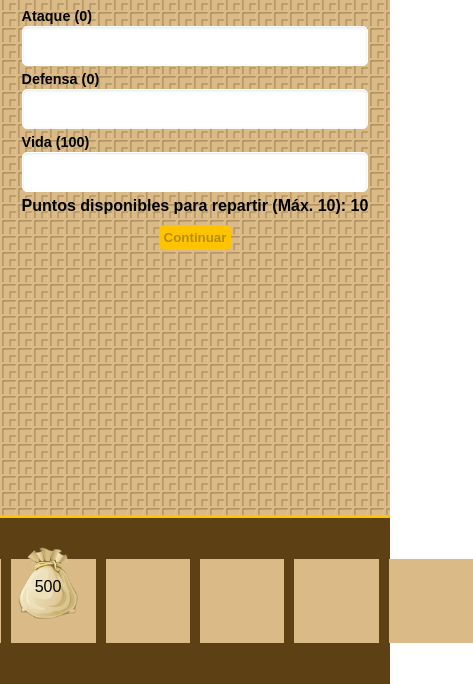
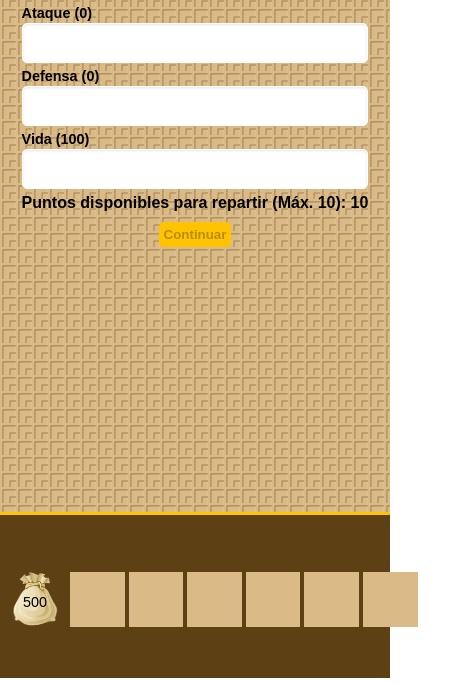
Before and after one commit to ronicleal/PROYECTO-RECUPERACION, a website built with Vite: page index.html in a window 390 px wide. Shown: the part 202-886 px from the top of the page, 473 px wide, since content can reach past the window. Built offline with nearby package versions, Linux system fonts and the light colour scheme.

Commit message:
🔥Fix correccion de media queries para iphone (css).

```diff
--- a/src/style.css
+++ b/src/style.css
@@ -739,7 +739,8 @@ input#nombre-jugador,#ataque-input,#defensa-input,#vida-input{
     }
 
     #monedero-container{
-        width: 70px;
+        width: 75px;
+        left: 5px;
     }
 
     #market-container {
@@ -770,7 +771,8 @@ input#nombre-jugador,#ataque-input,#defensa-input,#vida-input{
 @media screen and (max-width: 720px){
 
     #monedero-container{
-        width: 80px;
+        width: 75px;
+        left: 5px;
     }
 
     .stat-row {
@@ -802,13 +804,79 @@ input#nombre-jugador,#ataque-input,#defensa-input,#vida-input{
 
 }
 
+
+/*=======================================
+  DISEÑO RESPONSIVE: 480px (iPhone y similares)
+=========================================*/
+@media screen and (max-width: 480px){
+    header {
+        height: calc(10vh - 3px);
+    }
+
+    footer {
+        height: calc(20vh - 3px);
+        padding-bottom: env(safe-area-inset-bottom);
+    }
+
+    #inventory-container {
+        display: flex;
+        grid-template-columns: none;
+        flex-wrap: nowrap;
+        gap: 4px;
+        justify-content: flex-start;
+        width: 100%;
+        padding-left: 65px;
+    }
+
+    .inventory-slot {
+        width: 14vw;
+        height: 14vw;
+        max-width: 55px;
+        max-height: 55px;
+    }
+
+    #market-container {
+        grid-template-columns: repeat(2, 1fr);
+        gap: 10px;
+    }
+
+    .card-producto {
+        width: 100%;
+        padding: 8px;
+    }
+
+    #monedero-container{
+        width: 60px;
+        bottom: 5px;
+        left: 5px;
+        margin-bottom: env(safe-area-inset-bottom);
+        margin-left: env(safe-area-inset-left);
+    }
+
+    #dinero-actual {
+        font-size: 0.9rem;
+    }
+
+
+
+
+}
+
+
+
+
 /*=======================================
   DISEÑO RESPONSIVE: 360px (Móviles pequeños)
 =========================================*/
 @media screen and (max-width: 360px) {
     h1{
-        font-size: 1.5rem;
+        font-size: 1.3rem;
     }
+
+    .scene {
+        padding: 10px;
+    }
+
 
     .scene1-container img {
         width: 80px;
@@ -820,8 +888,8 @@ input#nombre-jugador,#ataque-input,#defensa-input,#vida-input{
     }
     .inventory-slot {
 
-       width: 50px;
-       height: 50px;
+       width: 42px;
+       height: 42px;
 
     }
 
```
